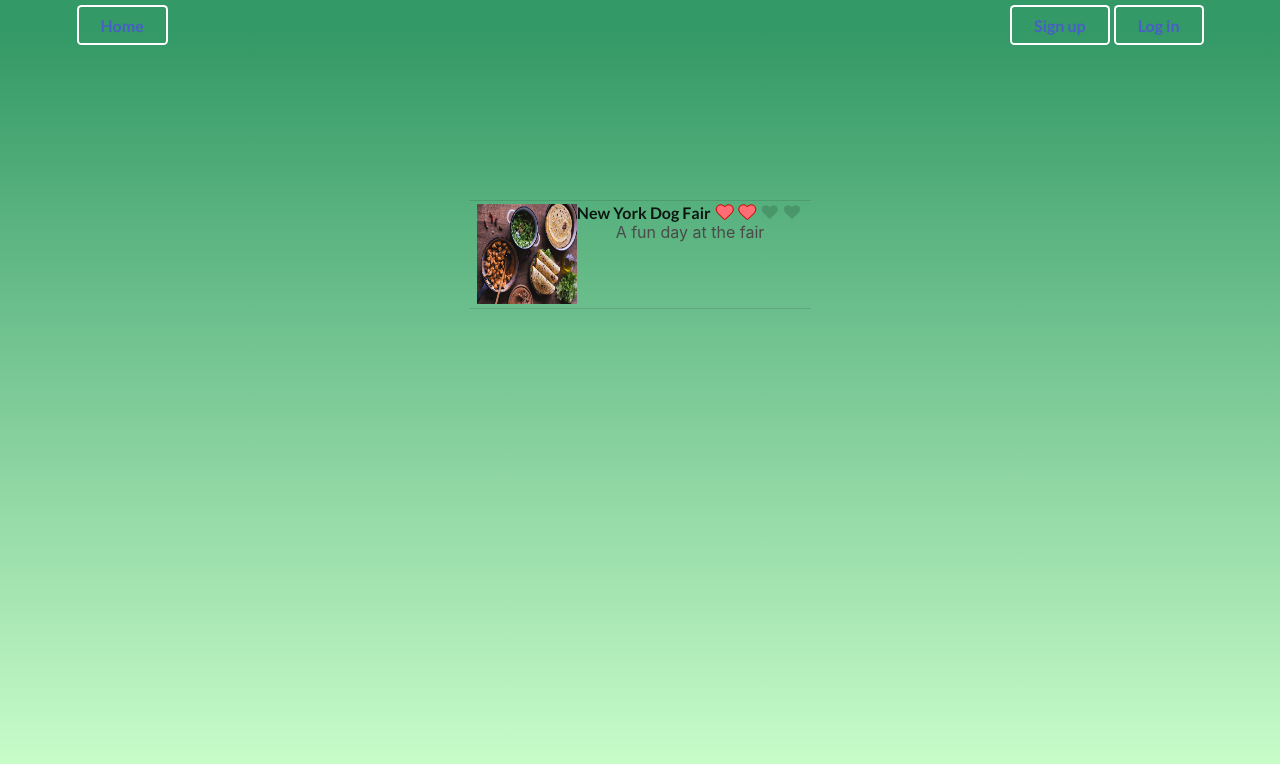
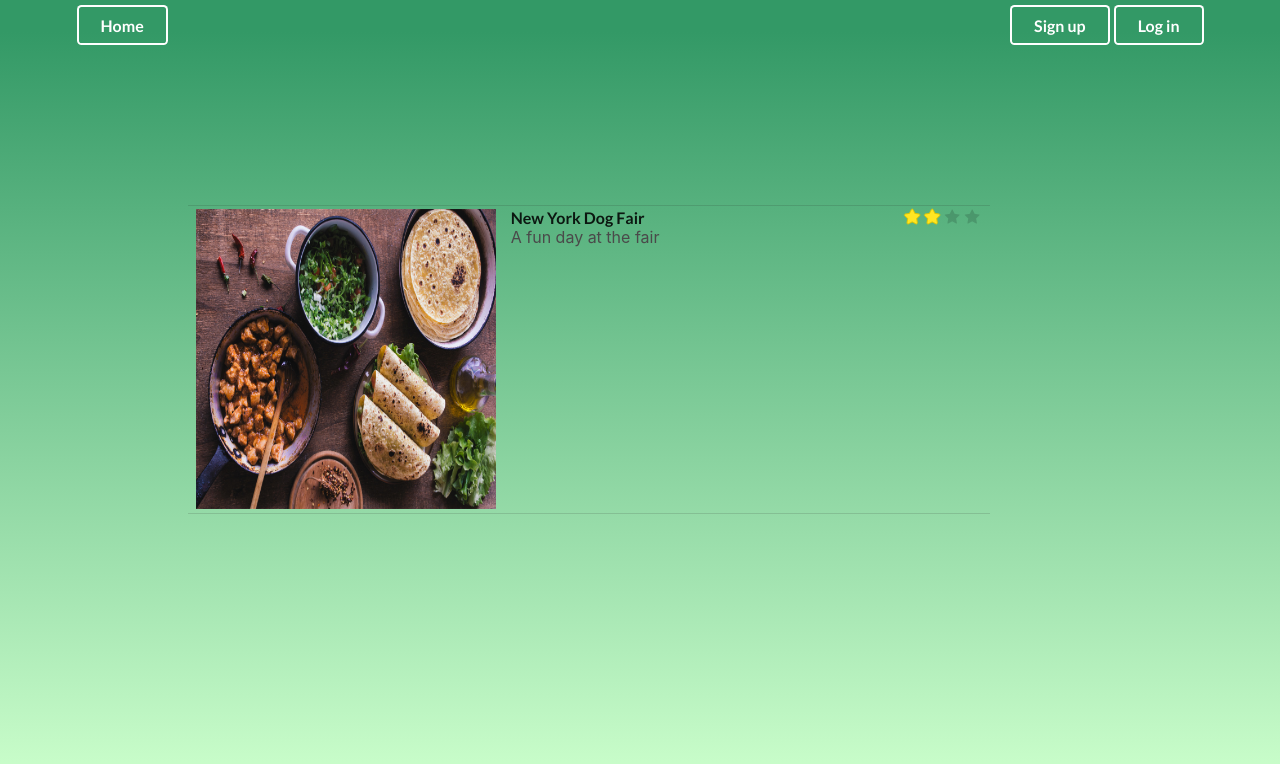
Before and after one commit to jamescook98/peregrine, a PHP site: page /person.html in a window 1280 px wide. Shown: the top 764 px of the page. Run offline with PHP 8.4, Linux system fonts and the light colour scheme.

Commit message:
change to personhtml and css

```diff
--- a/public/person.html
+++ b/public/person.html
@@ -31,19 +31,21 @@
         </button>
 
     </div>
-    <div class="ui two column centered grid">
+    <div class="ui grid">
+        <div class="twelve wide column">
             <div class="ui very relaxed celled list">
                 <div class="item">
                   <img src="./images/2LABurrito.jpg">
                 <div class="content">
                     <div class="header">
                       New York Dog Fair
-                  <div class="ui heart rating" data-rating="2"></div>
+                      <div class="ui star rating" data-rating="2"></div>
                     </div>
                     A fun day at the fair
                   </div>
                 </div>
 
+            </div>
         </div>
 
     </div>
--- a/public/stylesheets/person.css
+++ b/public/stylesheets/person.css
@@ -1,19 +1,29 @@
 .indexBod{
     background: linear-gradient(to bottom, #339966 4%, #ccffcc 98%);
+}
+
+a{
+    color:white;
 }
 .ui.container{
     margin-top:5px;
 }
 img {
-    height: 100px;
-    width: 100px;
+    height: 300px;
+    width: 300px;
     float: left;
+    margin-right: 15px;
 }
 
 .content {
+    float: center;
+}
+
+.twelve.wide.column {
+    float: center;
+    margin-top: 200px;
+}
+
+.ui.star.rating {
     float: right;
 }
-
-.ui.two.column.centered.grid {
-    margin-top: 200px;
-}
```
Lines whose indentation alone changed are shown as unchanged.
